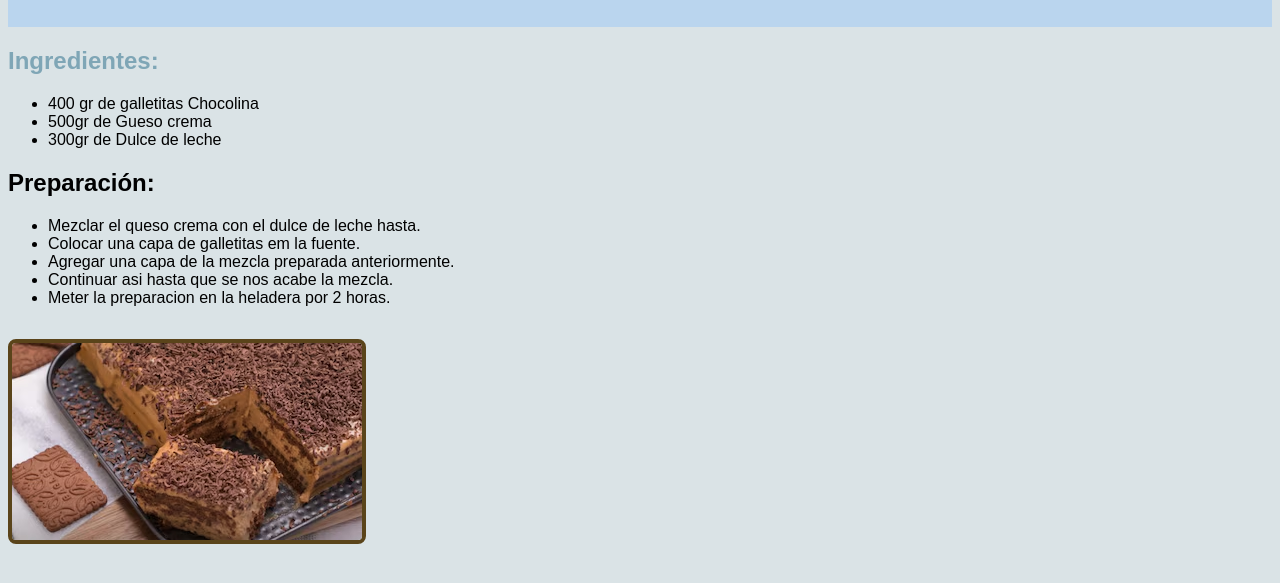
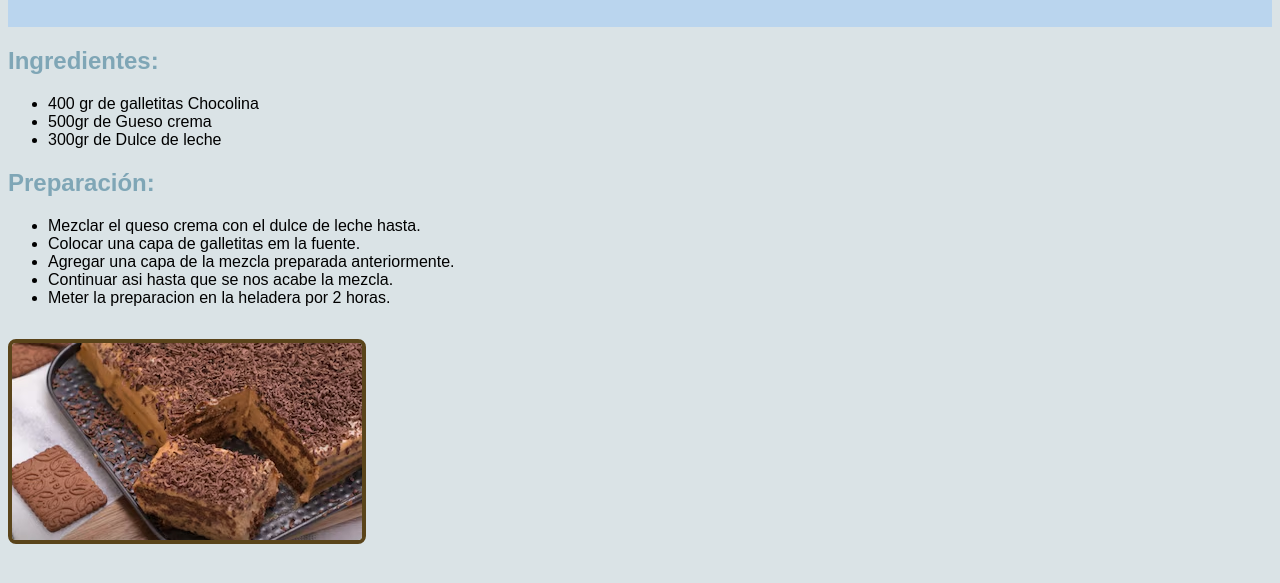
Before and after one commit to francisca11ch/informatica, a plain HTML site: page enlace.html in a window 1280 px wide. Shown: the part 77-660 px from the top of the page. Drawn offline with Linux system fonts and the light colour scheme.

Commit message:
Add files via upload

```diff
--- a/enlace.html
+++ b/enlace.html
@@ -19,7 +19,7 @@
     <li>500gr de Gueso crema </li>
     <li>300gr de Dulce de leche </li>
     </ul>
-<h2>Preparación:</h2>
+<h2 class="titulo">Preparación:</h2>
     <ul>
    <li>Mezclar el queso crema con el dulce de leche hasta.</li>
     <li>Colocar una capa de galletitas em la fuente.</li>
```
Also changed, not shown: semantica.html (+0 -1 lines), table2.html (+0 -1 lines).
